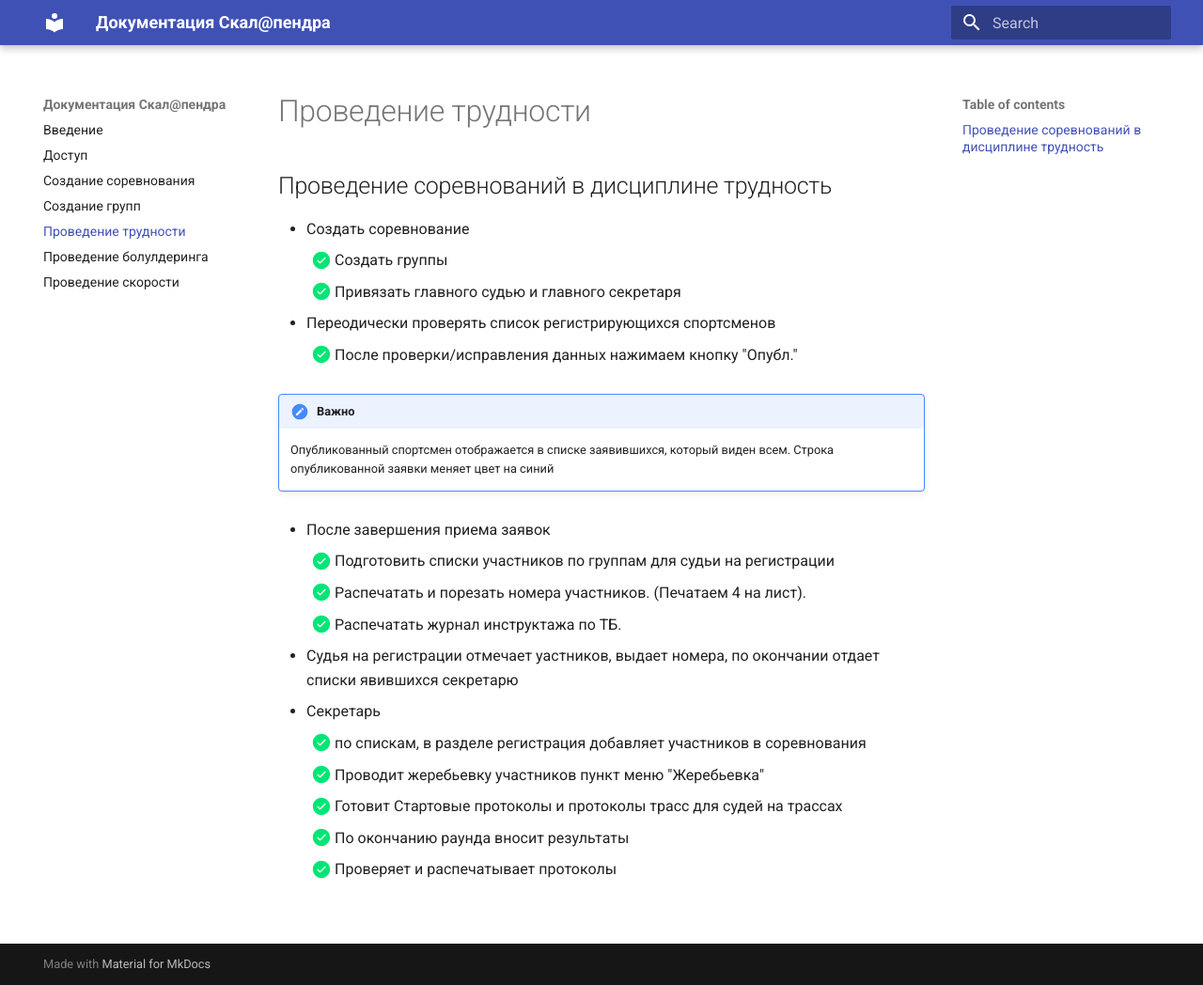
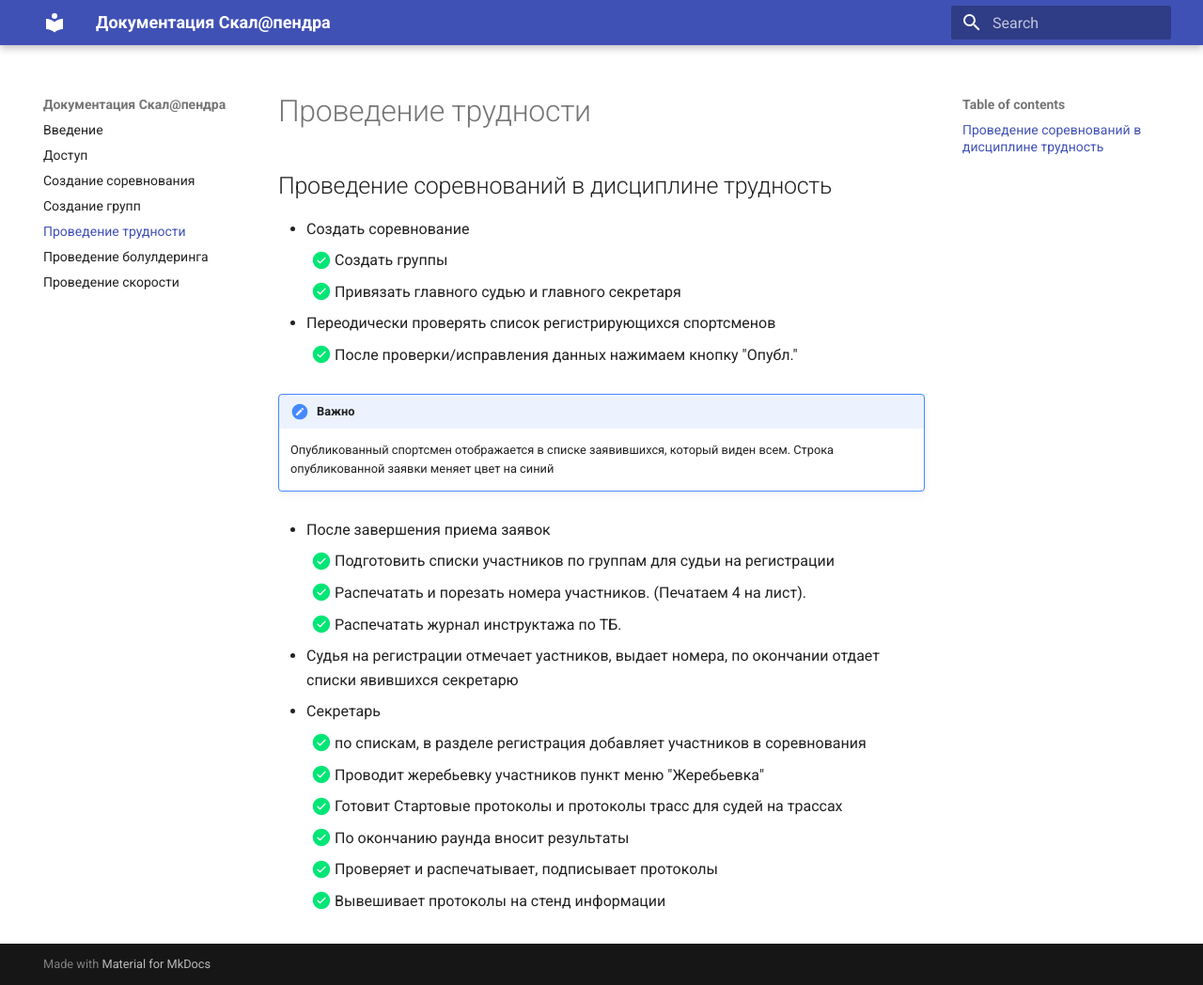
Before and after one commit to alptur/scaladocs, an MkDocs documentation site: the page built from docs/howtotrud.md, in a window 1280 px wide and 1048 px high. Shown: the whole window at 94% size. Built offline with MkDocs 1.6.1 and Material for MkDocs 9.7.7, drawn with Linux system fonts in a browser that asks for light colours.

Commit message:
Проведение трудности

```diff
--- a/docs/howtotrud.md
+++ b/docs/howtotrud.md
@@ -24,4 +24,5 @@
     * [x] Проводит жеребьевку участников пункт меню "Жеребьевка"
     * [x] Готовит Стартовые протоколы и протоколы трасс для судей на трассах
     * [x] По окончанию раунда вносит результаты
-    * [x] Проверяет и распечатывает протоколы
+    * [x] Проверяет и распечатывает, подписывает протоколы
+    * [x] Вывешивает протоколы на стенд информации
```
